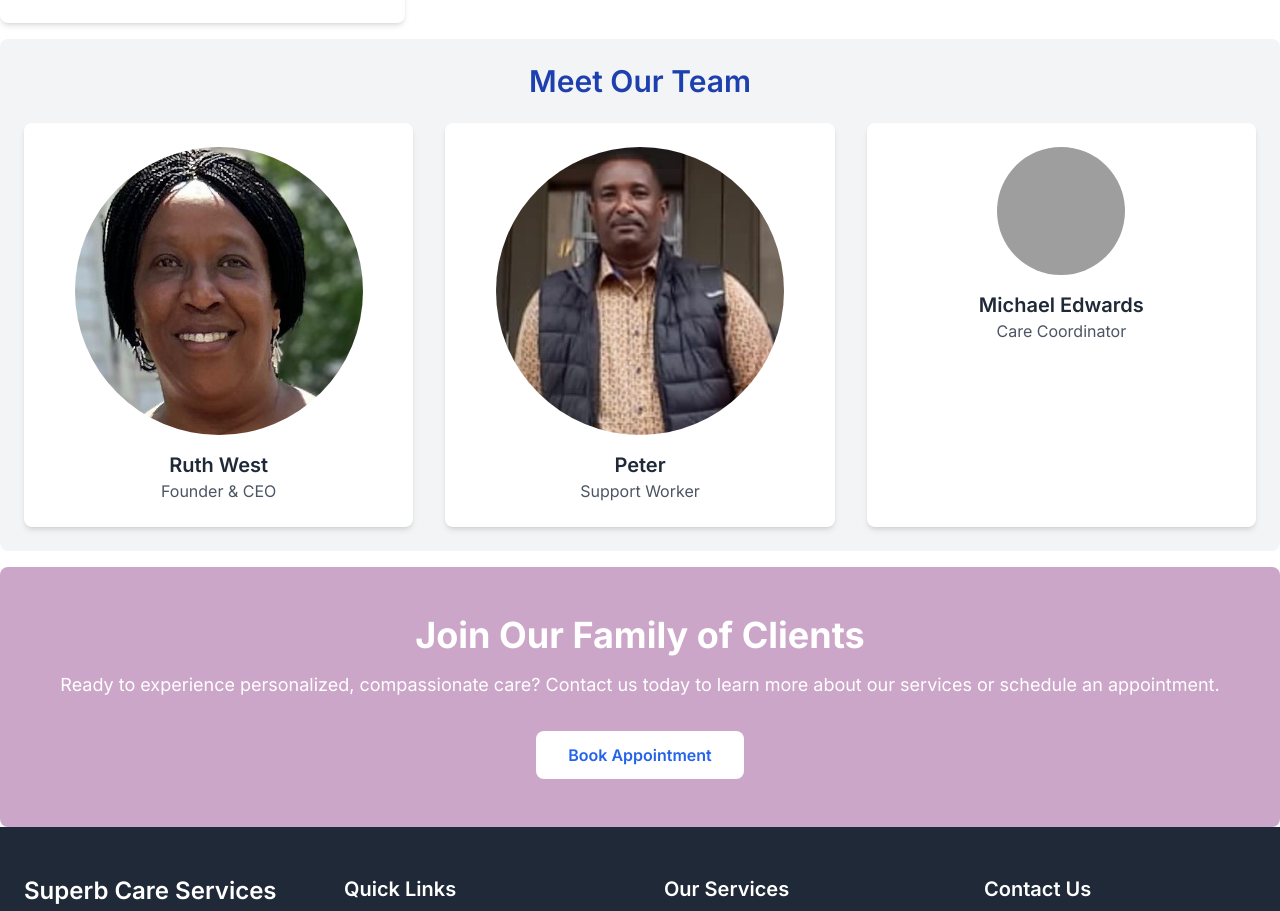
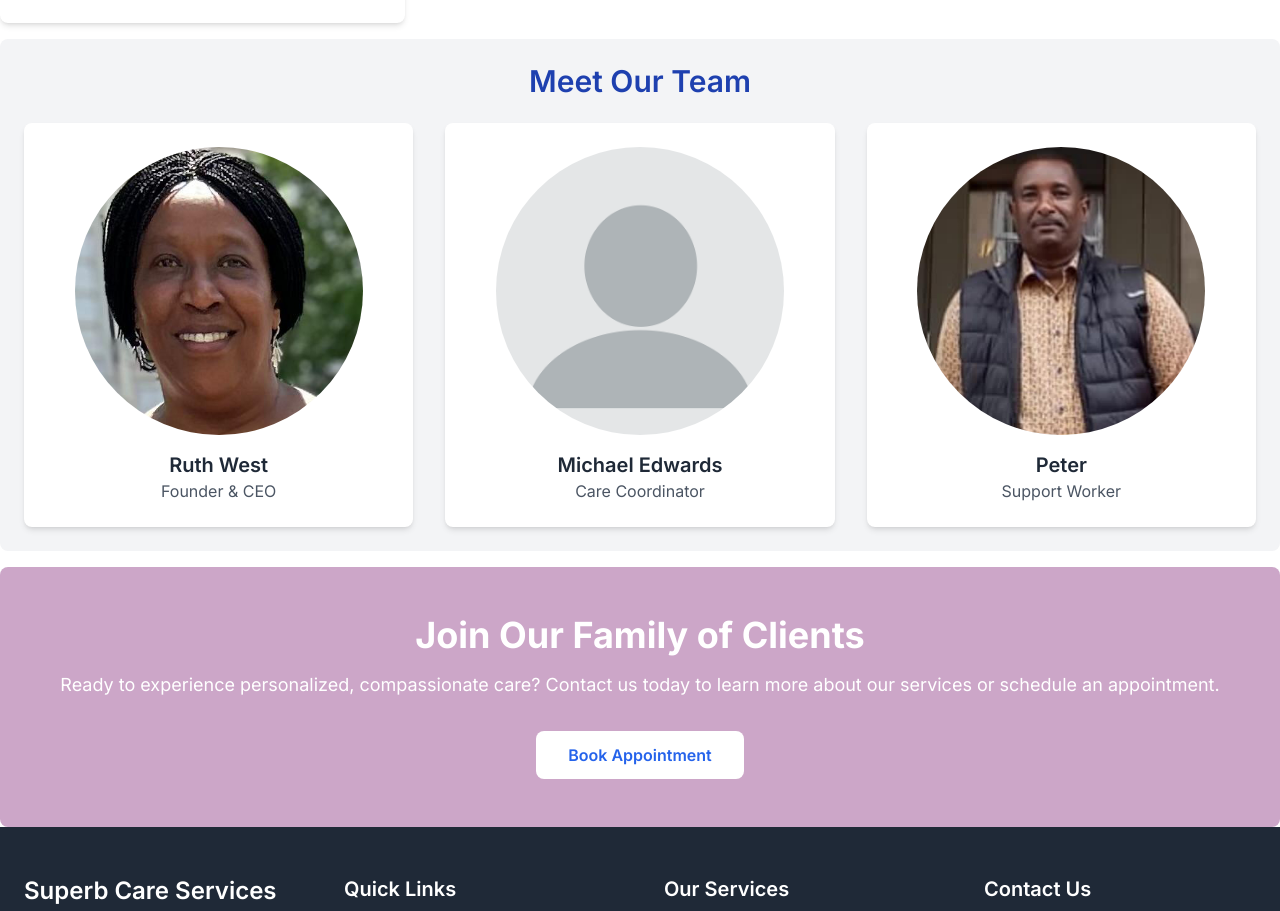
Before and after one commit to JeiKiarie/superbcare-v3, a Next.js app: page /about-us in a window 1280 px wide. Shown: the part 2080-2991 px from the top of the page. Built offline with nearby package versions, Linux system fonts and the light colour scheme; grey boxes are pictures that could not be loaded.

Commit message:
added team member

```diff
--- a/app/about-us/page.jsx
+++ b/app/about-us/page.jsx
@@ -6,6 +6,7 @@ import aboutImg from '/public/about-image.jpg';
 import ourStory from '/public/our-story.webp';
 import ruthWest from '/public/ruth-west.jpg';
 import peter from '/public/Peter.jpg';
+import blank from '/public/blank-picture.png';
 import Image from 'next/image';
 
 const AboutPage = () => {
@@ -206,30 +207,29 @@ const AboutPage = () => {
 						<Image
 							width={1000}
 							height={1000}
+							src={blank}
+							alt="Care Coordinator"
+							className="w-60 h-60 sm:w-72 sm:h-72 rounded-full mx-auto mb-4 object-cover object-top"
+						/>
+						<h4 className="text-xl font-semibold text-gray-800">
+							Michael Edwards
+						</h4>
+						<p className="text-gray-600">Care Coordinator</p>
+					</motion.div>
+					<motion.div
+						className="bg-white p-6 shadow-md rounded-lg text-center"
+						initial={{ opacity: 0, y: 20 }}
+						animate={{ opacity: 1, y: 0 }}
+						transition={{ delay: 0.2 }}>
+						<Image
+							width={1000}
+							height={1000}
 							src={peter}
 							alt="Support Worker"
 							className="w-60 h-60 sm:w-72 sm:h-72 rounded-full mx-auto mb-4 object-cover object-top"
 						/>
 						<h4 className="text-xl font-semibold text-gray-800">Peter</h4>
 						<p className="text-gray-600">Support Worker</p>
-					</motion.div>
-
-					<motion.div
-						className="bg-white p-6 shadow-md rounded-lg text-center"
-						initial={{ opacity: 0, y: 20 }}
-						animate={{ opacity: 1, y: 0 }}
-						transition={{ delay: 0.4 }}>
-						<Image
-							width={500}
-							height={500}
-							src="/images/team-member3.jpg"
-							alt="Team Member"
-							className="w-32 h-32 rounded-full mx-auto mb-4"
-						/>
-						<h4 className="text-xl font-semibold text-gray-800">
-							Michael Edwards
-						</h4>
-						<p className="text-gray-600">Care Coordinator</p>
 					</motion.div>
 				</div>
 			</section>
```
Also changed, not shown: public/blank-picture.png (added).
